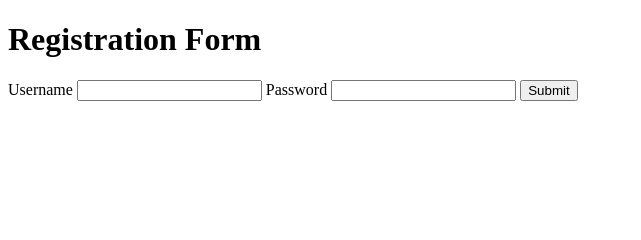
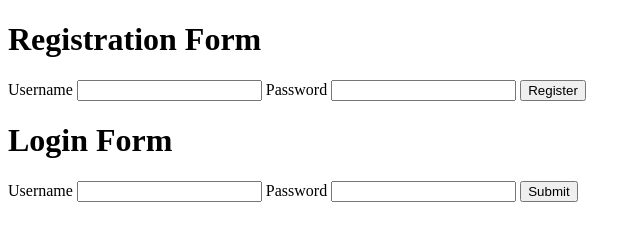
Before and after one commit to AndreaEdsonLDeSouza93/ExpenseTracker, a plain HTML site: page registration.html in a window 1280 px wide. Shown: the whole page, without its empty margins (0-641 px from the left). Drawn offline with Linux system fonts and the light colour scheme.

Commit message:
Implemented a basic script to manage localStorage for user registration and login

```diff
--- a/registration.html
+++ b/registration.html
@@ -14,15 +14,66 @@
     <label for="password">Password</label>
     <input type="password" id="password" />
 
-    <button onclick="submitRegistration()">Submit</button>
+    <button onclick="submitRegistration()">Register</button>
+
+    <br>
+
+    <h1>Login Form</h1>
+    <label for="userLogin">Username</label>
+    <input type="text" id="userLogin" />
+    <label for="passwordLogin">Password</label>
+    <input type="password" id="passwordLogin" />
+
+    <button onclick="userLogin()">Submit</button>
 
     <script type="text/javascript">
       let userName = document.getElementById("userName");
-      let password = document.getElementById("password");
+      let passwordRegistration = document.getElementById("password");
 
       function submitRegistration() {
-        console.log(userName.value);
-        console.log(password.value);
+
+        //console.log(userName.value);
+        //console.log(password.value);
+
+        if(userName.value !== "" && passwordRegistration.value !== ""){
+
+          const users = JSON.parse(localStorage.getItem("users")) || [];
+
+          const user =  users.find(u => u.username === userName.value);
+
+          if(user){
+            console.log("This username has already been taken.");
+          } else {
+            users.push({username: userName.value, password: passwordRegistration.value});
+            console.log("The user has been registrated.");
+
+          }
+
+          localStorage.setItem("users", JSON.stringify(users));
+
+          //console.log(JSON.parse(localStorage.getItem("users")));
+
+          userName.value = '';
+          passwordRegistration.value = '';
+
+        } else {
+          console.log("submitRegistration invalid data");
+        }
+      }
+
+      function userLogin(){
+        let userLogin = document.getElementById("userLogin").value;
+        let passwordLogin = document.getElementById("passwordLogin").value;
+
+        const users = JSON.parse(localStorage.getItem("users")) || [];
+
+        const user =  users.find(u => u.username === userLogin && u.password === passwordLogin);
+
+        if(user){
+          console.log("login successfull");
+        } else {
+          console.log("Invalid username or password");
+        }
       }
     </script>
   </body>
```
